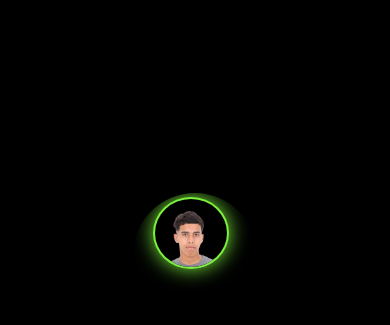
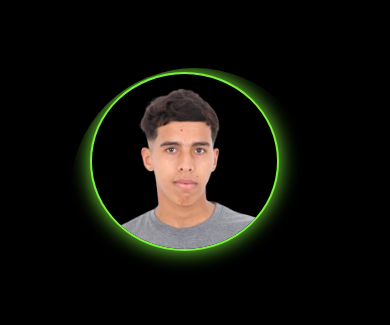
Before and after one commit to ANASS-AZYZ/Portfolio, a plain HTML site: page index.html in a window 390 px wide. Shown: the part 56-381 px from the top of the page. Drawn offline with nearby package versions, Linux system fonts and the light colour scheme.

Commit message:
modifier image size

```diff
--- a/style.css
+++ b/style.css
@@ -1174,7 +1174,11 @@ body.dark-mode .styled-line {
     .btn-sci .sci {
         margin-left: 0;
     }
+    .home .img-box{
+        height: 250px;
+        width: 250px;
 
+    }
     .home-img .img-box .img-item img{
         width: 90%;
         top: 10px;
```
